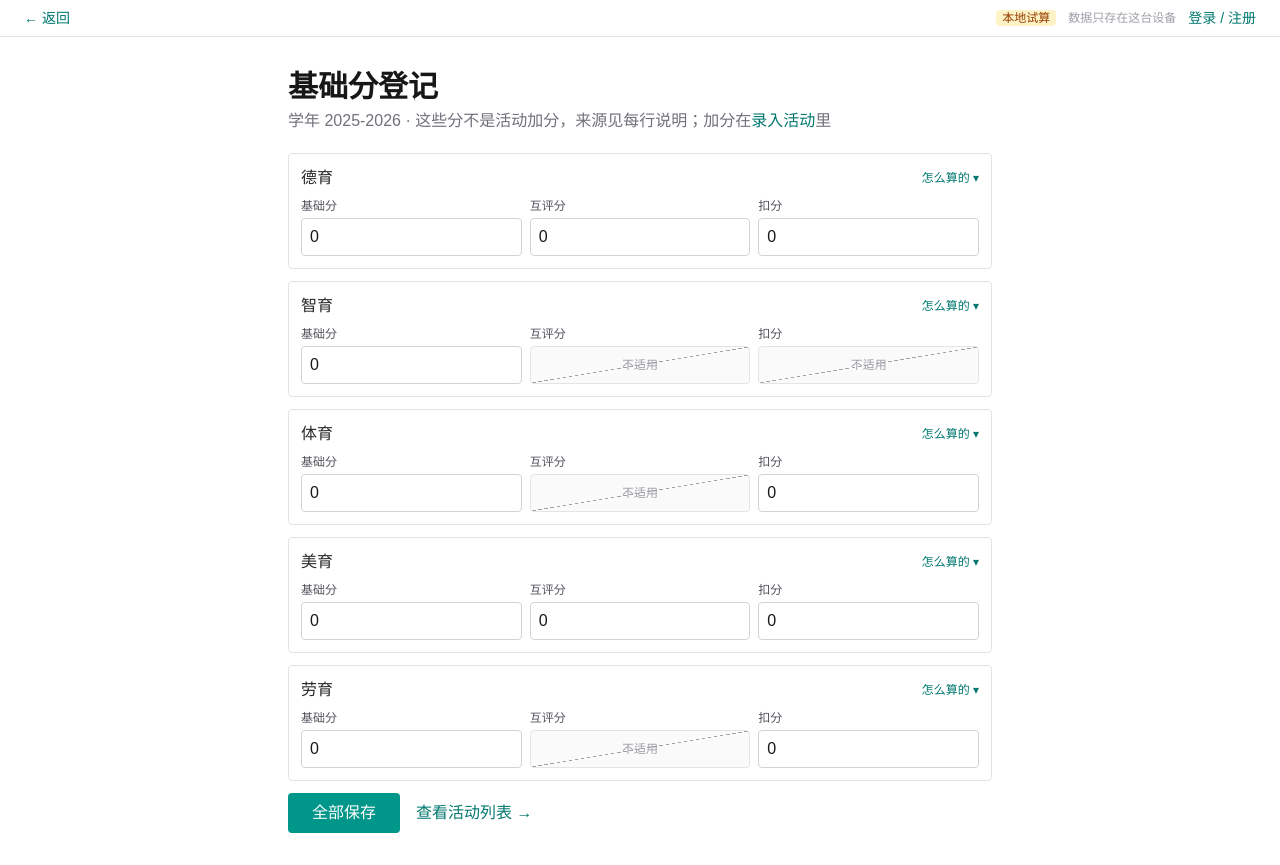
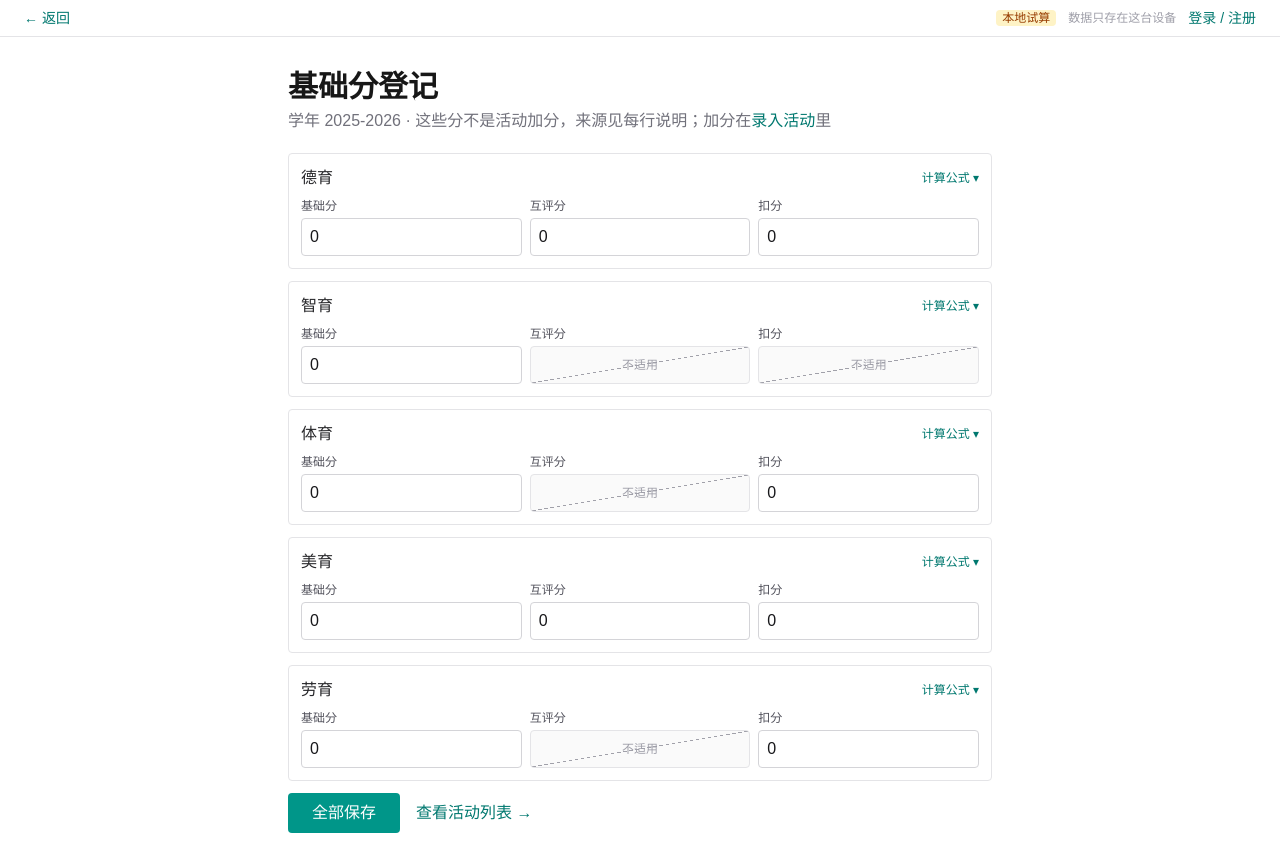
Before and after one commit to Mar-isa-web/zongce-assistant, a Next.js app: page /base in a window 1280 px wide. Built offline with nearby package versions, Linux system fonts and the light colour scheme; no server answers; the database is empty.

Commit message:
copy: 「怎么算的」改为「计算公式」
基础分页与总分页的折叠入口统一用「计算公式 ▾ / 收起公式 ▴」，
比口语化的「怎么算的」更像表头文案，也更适配卡片右上角的位置。

```diff
--- a/src/app/(app)/base/page.tsx
+++ b/src/app/(app)/base/page.tsx
@@ -155,7 +155,7 @@ export default function BasePage() {
                 onClick={() => setOpenInfo(openInfo === dimension ? null : dimension)}
                 className="shrink-0 text-xs text-teal-700 hover:underline"
               >
-                {openInfo === dimension ? "收起说明" : "怎么算的 ▾"}
+                {openInfo === dimension ? "收起公式 ▴" : "计算公式 ▾"}
               </button>
             </div>
             {openInfo === dimension && (
--- a/src/app/(app)/score/page.tsx
+++ b/src/app/(app)/score/page.tsx
@@ -125,7 +125,7 @@ export default function ScorePage() {
                 onClick={() => setOpenFormula(openFormula === d.dimension ? null : d.dimension)}
                 className="text-xs text-teal-700 hover:underline"
               >
-                {openFormula === d.dimension ? "收起公式 ▴" : "怎么算的 ▾"}
+                {openFormula === d.dimension ? "收起公式 ▴" : "计算公式 ▾"}
               </button>
               {openFormula === d.dimension && (
                 <div className="mt-1 rounded bg-zinc-50 px-2 py-1.5 text-xs leading-relaxed text-zinc-500">
```
